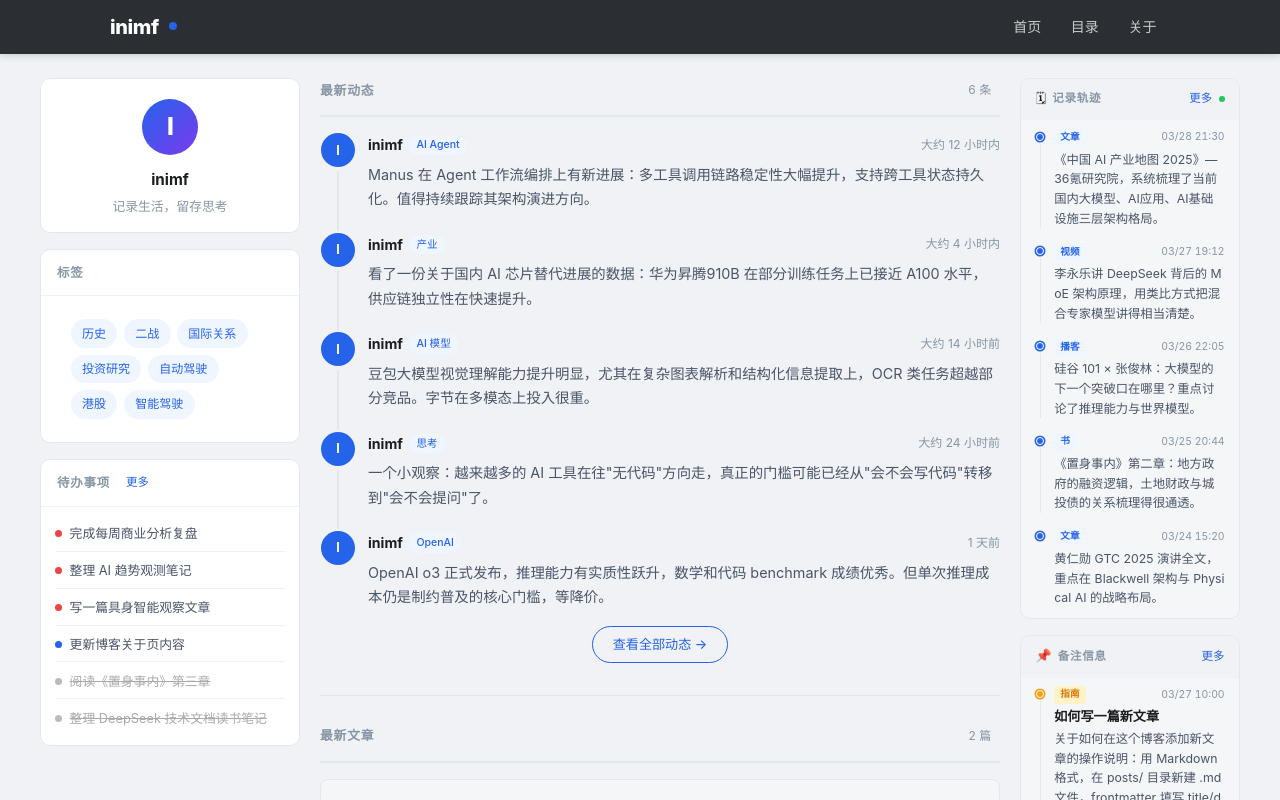
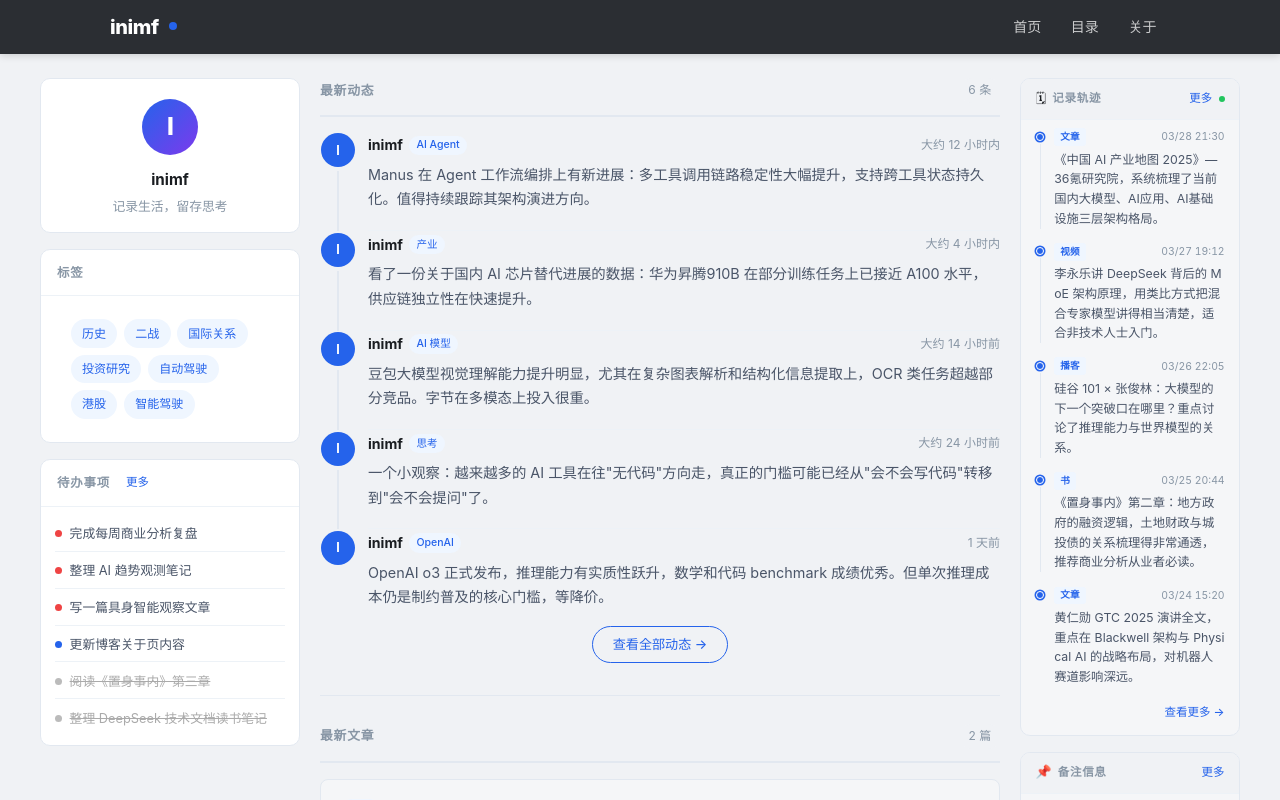
Before and after one commit to web1286/inimf-blog, a Next.js app: page / in a window 1280 px wide. Shown: the top 800 px of the page. Built offline with nearby package versions, Linux system fonts and the light colour scheme.

Commit message:
✨ feat: 补充记录轨迹示例内容（8条）

```diff
--- a/data/tracks.ts
+++ b/data/tracks.ts
@@ -20,24 +20,42 @@ export const TRACKS: TrackItem[] = [
     date: '2026-03-27',
     time: '19:12',
     type: '视频',
-    content: '李永乐讲 DeepSeek 背后的 MoE 架构原理，用类比方式把混合专家模型讲得相当清楚。',
+    content: '李永乐讲 DeepSeek 背后的 MoE 架构原理，用类比方式把混合专家模型讲得相当清楚，适合非技术人士入门。',
   },
   {
     date: '2026-03-26',
     time: '22:05',
     type: '播客',
-    content: '硅谷 101 × 张俊林：大模型的下一个突破口在哪里？重点讨论了推理能力与世界模型。',
+    content: '硅谷 101 × 张俊林：大模型的下一个突破口在哪里？重点讨论了推理能力与世界模型的关系。',
   },
   {
     date: '2026-03-25',
     time: '20:44',
     type: '书',
-    content: '《置身事内》第二章：地方政府的融资逻辑，土地财政与城投债的关系梳理得很通透。',
+    content: '《置身事内》第二章：地方政府的融资逻辑，土地财政与城投债的关系梳理得非常通透，推荐商业分析从业者必读。',
   },
   {
     date: '2026-03-24',
     time: '15:20',
     type: '文章',
-    content: '黄仁勋 GTC 2025 演讲全文，重点在 Blackwell 架构与 Physical AI 的战略布局。',
+    content: '黄仁勋 GTC 2025 演讲全文，重点在 Blackwell 架构与 Physical AI 的战略布局，对机器人赛道影响深远。',
+  },
+  {
+    date: '2026-03-23',
+    time: '10:00',
+    type: '论文',
+    content: 'DeepSeek-V3 技术报告精读：MLA（Multi-head Latent Attention）对 KV Cache 压缩的工程实现，成本控制思路很有启发。',
+  },
+  {
+    date: '2026-03-21',
+    time: '21:10',
+    type: '播客',
+    content: '《商业就是这样》聊 2025 年消费复苏数据：餐饮和旅游先起来，大件消费还在观望，情绪消费是最确定的增量。',
+  },
+  {
+    date: '2026-03-19',
+    time: '14:30',
+    type: '书',
+    content: '《穷查理宝典》重读第三章：逆向思维的商业价值，"想要知道会在哪里死去，然后就永远别去那里"。',
   },
 ]
```
